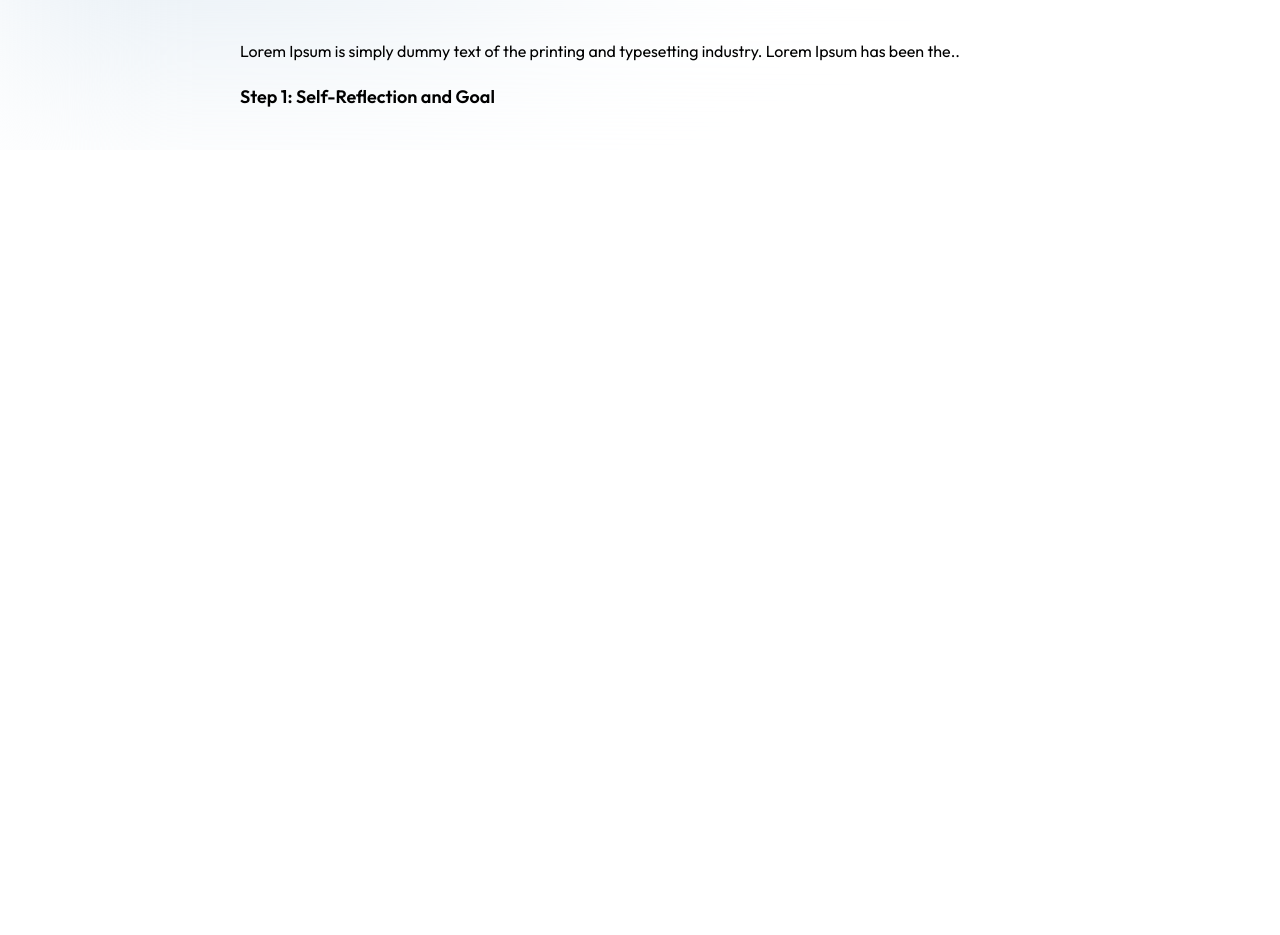
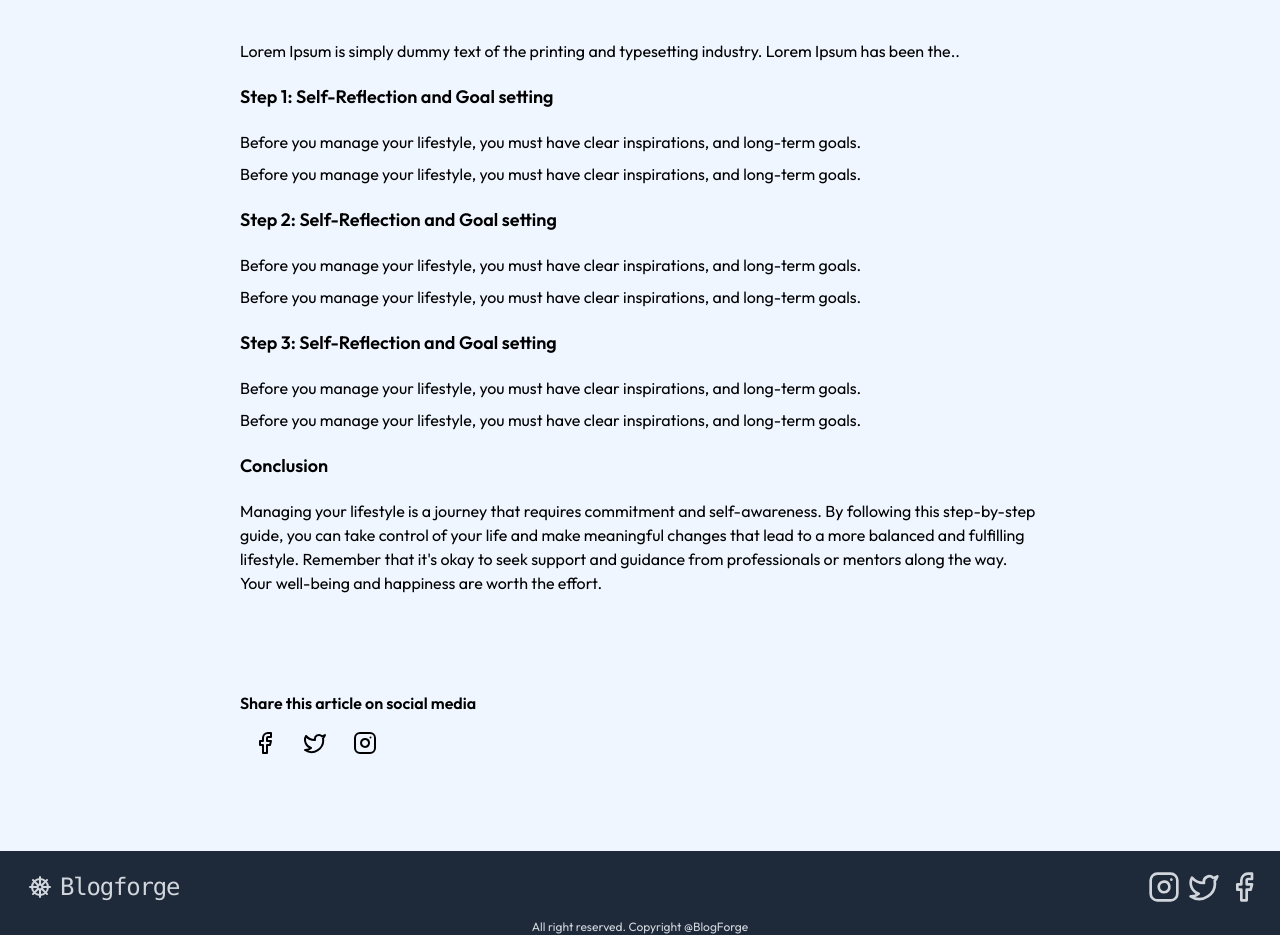
Before and after one commit to himanshur4/blog-app, a Next.js app: page /blogs/1 in a window 1280 px wide. Shown: the part 904-1839 px from the top of the page. Before the commit the page ends 1054 px from the top, so only its background shows below. Built offline with nearby package versions, Linux system fonts and the light colour scheme.

Commit message:
frontend completed

```diff
--- a/Components/Header.jsx
+++ b/Components/Header.jsx
@@ -1,15 +1,18 @@
 import { assets } from '@/Assets/assets'
 import { ShipWheel } from 'lucide-react'
 import Image from 'next/image'
+import Link from 'next/link'
 import React from 'react'
 
 const Header = () => {
     return (
         <div className='py-5 px-5 md:px-12 lg:px-28 text-primary'>
             <div className='flex justify-between items-center'>
-                <h1 className='flex items-center font-mono justify-center gap-0 tracking-tighter text-2xl sm:text-4xl'>
-                    <ShipWheel className='w-10 m-0 p-0' />
-                    Blogforge</h1>
+                 <Link href={'/'}>
+      <h1 className='flex items-center font-mono justify-center gap-0 tracking-tighter text-2xl sm:text-4xl'>
+        <ShipWheel className='w-10 m-0 p-0' />
+        Blogforge</h1>
+       </Link>
                 <button className='flex items-center gap-2 font-medium py-1 px-3 sm:py-3 sm:px-6 border border-solid border-black shadow-[-7px_7px_0px_#000000]'>Get started <Image src={assets.arrow} alt="arrow"/></button>
             </div>
             <div className='text-center my-8'>
--- a/app/blogs/[id]/page.jsx
+++ b/app/blogs/[id]/page.jsx
@@ -2,8 +2,10 @@
 import { assets, blog_data } from '@/Assets/assets';
 import React, { useEffect, useState } from 'react';
 import { useParams } from 'next/navigation';
-import { ShipWheel } from 'lucide-react';
+import { FacebookIcon, Instagram, ShipWheel, Twitter } from 'lucide-react';
 import Image from 'next/image';
+import Footer from '@/Components/Footer';
+import Link from 'next/link';
 
 const Page = () => {
   const params = useParams();
@@ -23,11 +25,13 @@ const Page = () => {
     fetchBlogData();
   }, [params.id]);
 
-  return (data ? <><div className='bg-gray-200 py-5 px-5 md:px-12 lg:px-28'>
+  return (data ? <div className='min-h-screen bg-blue-50'><div className='bg-gray-200 py-5 px-5 md:px-12 lg:px-28'>
     <div className='flex justify-between items-center'>
+      <Link href={'/'}>
       <h1 className='flex items-center font-mono justify-center gap-0 tracking-tighter text-2xl sm:text-4xl'>
         <ShipWheel className='w-10 m-0 p-0' />
         Blogforge</h1>
+       </Link>
       <button className='flex items-center gap-2 font-medium py-1 px-3 sm:py-3 sm:px-6 border border-solid border-black shadow-[-7px_7px_0px_#000000]'>Get started <Image src={assets.arrow} alt="arrow" /></button>
     </div>
     <div className='text-center my-24'>
@@ -40,9 +44,32 @@ const Page = () => {
       <Image className='border-4 border-white' src={data.image} width={1280} height={720} alt='dataImage'/>
       <h1 className='my-8 text-[26px] font-semibold'>Introduction: </h1>
       <p>{data.description}</p>
-      <h3 className='my-5 text-[18px] font-semibold'>Step 1: Self-Reflection and Goal</h3>
+      <h3 className='my-5 text-[18px] font-semibold'>Step 1: Self-Reflection and Goal setting</h3>
+      <p className='my-2'>Before you manage your lifestyle, you must have clear inspirations, and long-term goals.</p>
+      <p className='my-2'>Before you manage your lifestyle, you must have clear inspirations, and long-term goals.</p>
+
+      <h3 className='my-5 text-[18px] font-semibold'>Step 2: Self-Reflection and Goal setting</h3>
+      <p className='my-2'>Before you manage your lifestyle, you must have clear inspirations, and long-term goals.</p>
+      <p className='my-2'>Before you manage your lifestyle, you must have clear inspirations, and long-term goals.</p>
+
+      <h3 className='my-5 text-[18px] font-semibold'>Step 3: Self-Reflection and Goal setting</h3>
+      <p className='my-2'>Before you manage your lifestyle, you must have clear inspirations, and long-term goals.</p>
+      <p className='my-2'>Before you manage your lifestyle, you must have clear inspirations, and long-term goals.</p>
+
+      <h3 className='my-5 text-[18px] font-semibold'>Conclusion</h3>
+      <p className='my-2'>Managing your lifestyle is a journey that requires commitment and self-awareness. By following this step-by-step guide, you can take control of your life and make meaningful changes that lead to a more balanced and fulfilling lifestyle. Remember that it's okay to seek support and guidance from professionals or mentors along the way. Your well-being and happiness are worth the effort.</p>
+      <div className="my-24">
+        <p className='text-black font-semibold my-4'>Share this article on social media</p>
+        <div className="flex">
+          <FacebookIcon  width={50}/>
+          <Twitter width={50}/>
+          <Instagram width={50}/>
+        </div>
+      </div>
+
   </div>
-  </> : <></>);
+   <Footer/>
+  </div> : <></>);
 };
 
 export default Page;
```
